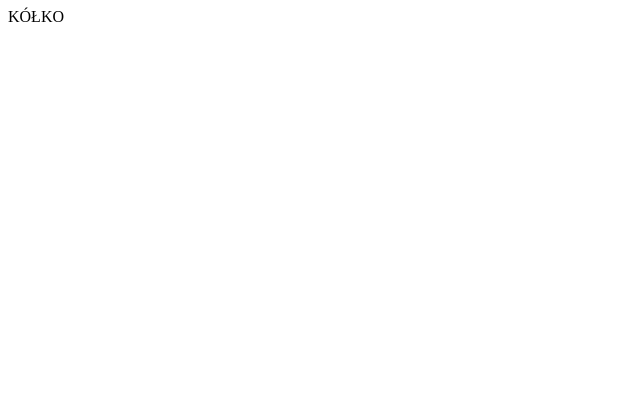
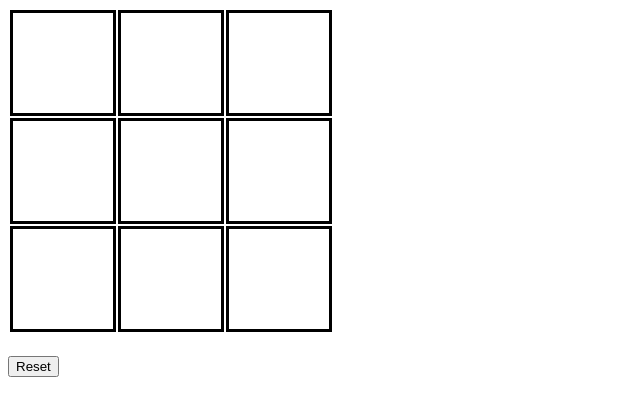
Before and after one commit to KamilAugustyn22/TicTacToeGame, a plain HTML site: page index.html in a window 1280 px wide. Shown: the whole page, without its empty margins (0-640 px from the left). Drawn offline with Linux system fonts and the light colour scheme.

Commit message:
working css and checked script

```diff
--- /dev/null
+++ b/css/style.css
@@ -0,0 +1,15 @@
+body{
+    font-size: 40px;
+}
+
+/*#gameboard{*/
+/*    border-style: solid;*/
+/*    border-color: black;*/
+
+/*}*/
+
+#gameboard tr td{
+    border-style: solid;
+    margin: 10px;
+    padding: 50px;
+}
--- a/index.html
+++ b/index.html
@@ -4,10 +4,30 @@
 <head>
   <meta charset="utf-8">
   <title>Kółko i Krzyżyk</title>
+  <link href="css/style.css" rel="stylesheet"/>
 </head>
 
 <body>
-  KÓŁKO
+  <div>
+        <table id="gameboard">
+          <tr>
+            <td class="place" id="1"></td>
+            <td class="place" id="2"></td>
+            <td class="place" id="3"></td>
+          </tr>
+          <tr>
+            <td class="place" id="4"></td>
+            <td class="place" id="5"></td>
+            <td class="place" id="6"></td>
+          </tr>
+          <tr>
+            <td class="place" id="7"></td>
+            <td class="place" id="8"></td>
+            <td class="place" id="9"></td>
+          </tr>
+        </table>
+    <button type="reset">Reset</button>
+  </div>
 
 
   <script src="js/app.js" async></script>
--- a/js/app.js
+++ b/js/app.js
@@ -0,0 +1,7 @@
+let gameboard = document.querySelectorAll(".place");
+
+for(let place of gameboard){
+    place.addEventListener("click", function (event) {
+        console.log("X" + place.id);
+    })
+}
```
